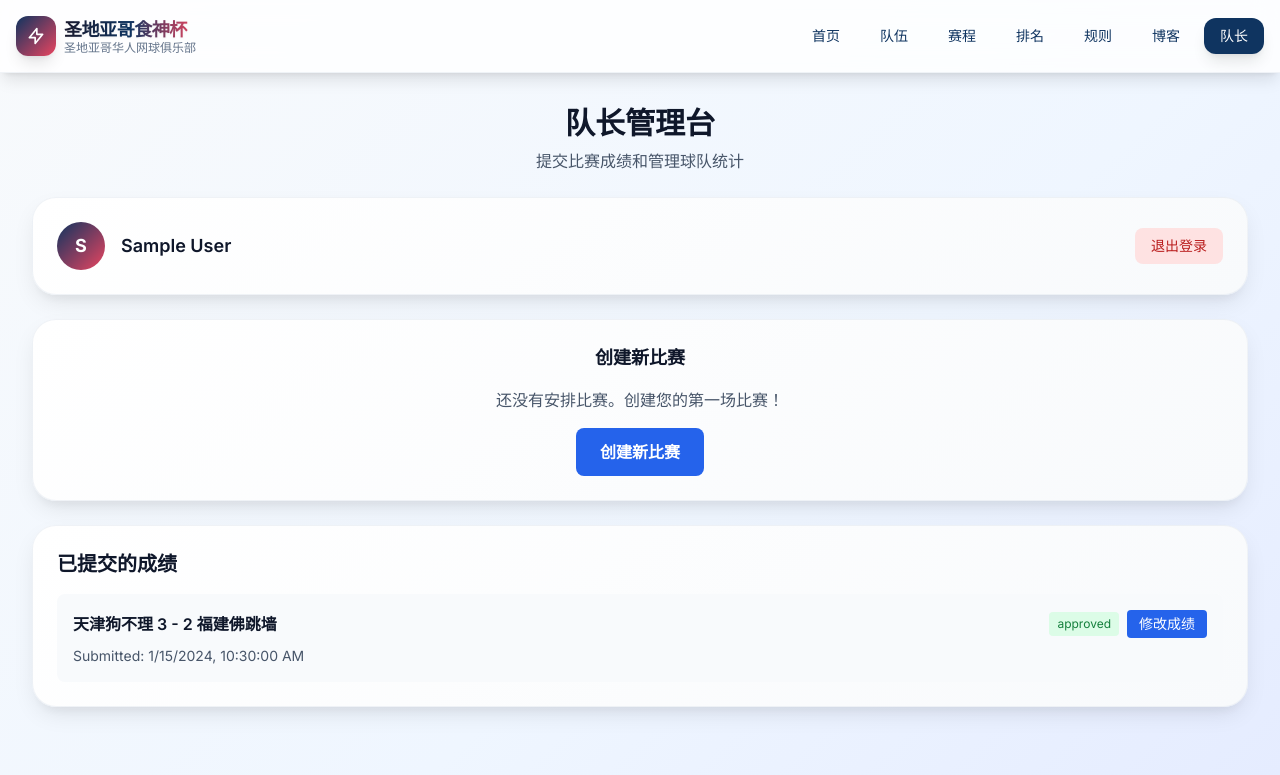
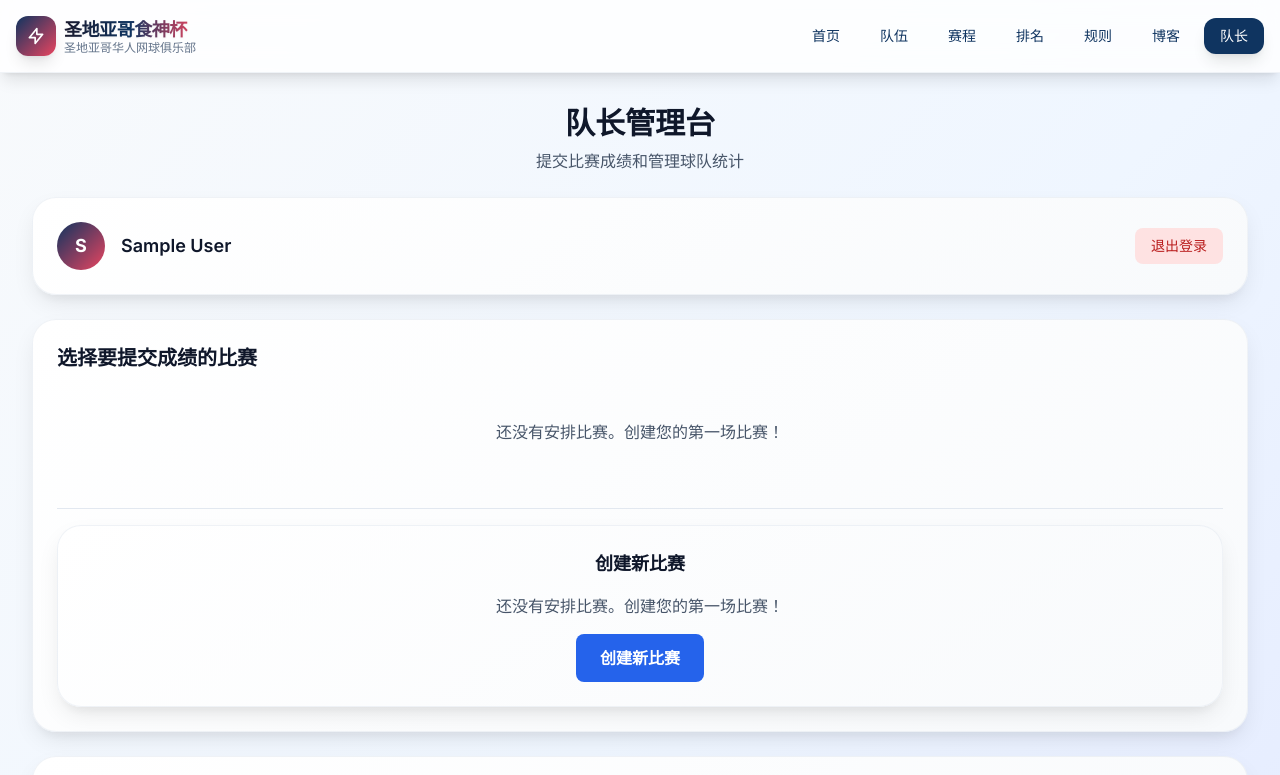
Before and after one commit to seghippo/foodgodcup.github.io, a Next.js app: page /captain in a window 1280 px wide. Shown: the top 775 px of the page. Built offline with nearby package versions, Linux system fonts and the light colour scheme; sample sign-in values are in the browser's storage.

Commit message:
Fix duplicate match display issue in captain page - ensure CreateGameForm only appears once

```diff
--- a/app/captain/page.tsx
+++ b/app/captain/page.tsx
@@ -205,15 +205,17 @@ export default function CaptainPage() {
         </div>
       </div>
 
-      {/* Game Selection or Create Game */}
-      {availableGames.length === 0 ? (
-        <CreateGameForm
-          userTeamId={user.teamId}
-          onGameCreated={handleGameCreated}
-        />
-      ) : (
+      {/* Game Selection */}
       <div className="card">
         <h2 className="text-xl font-semibold mb-4">{t('captain.selectGame')}</h2>
+
+        {availableGames.length === 0 ? (
+          <div className="text-center py-8">
+            <p className="text-slate-600 dark:text-slate-400 mb-4">
+              {t('captain.noGamesScheduled')}
+            </p>
+          </div>
+        ) : (
           <div className="grid gap-3">
             {availableGames.map(game => {
               const homeTeam = teams.find(t => t.id === game.home);
@@ -279,8 +281,9 @@ export default function CaptainPage() {
               );
             })}
           </div>
+        )}
 
-          {/* Add Create Game Button */}
+        {/* Create Game Button - Always Available */}
         <div className="mt-4 pt-4 border-t border-slate-200 dark:border-slate-700">
           <CreateGameForm
             userTeamId={user.teamId}
@@ -288,7 +291,6 @@ export default function CaptainPage() {
           />
         </div>
       </div>
-      )}
 
       {/* Edit Game Form */}
       {gameToEdit && (
```
Lines whose indentation alone changed are shown as unchanged.
